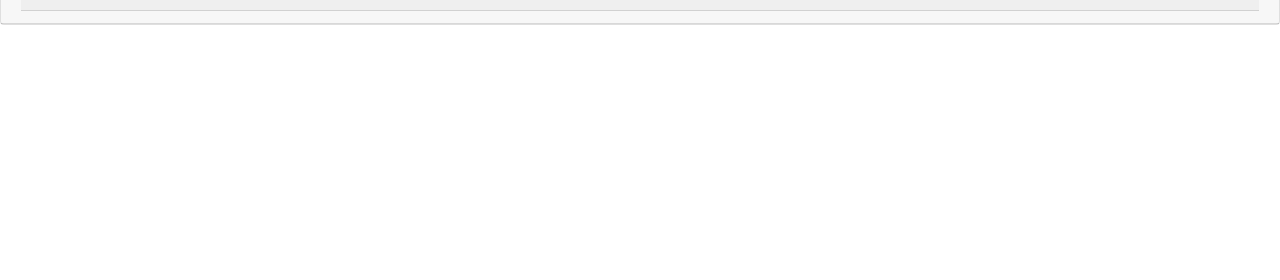
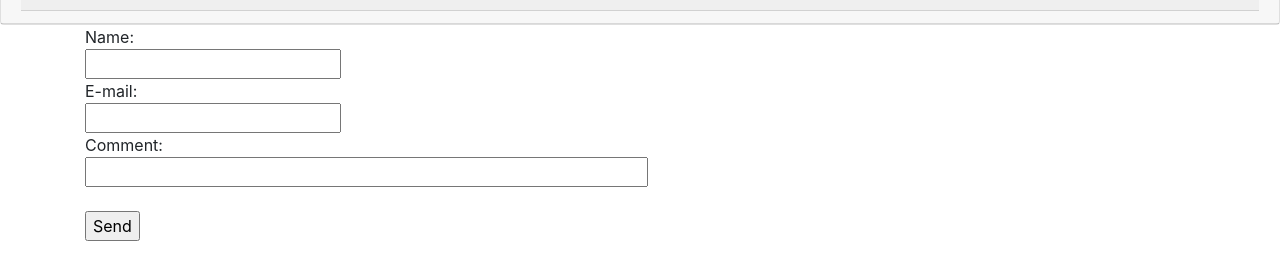
Before and after one commit to leonkranich/kaihtml, a plain HTML site: page index.html in a window 1280 px wide. Shown: the part 298-578 px from the top of the page. Drawn offline with nearby package versions, Linux system fonts and the light colour scheme.

Commit message:
basic form

```diff
--- a/index.html
+++ b/index.html
@@ -51,7 +51,18 @@
           </div>
       </div>
       <!-- Und so kannst du einfach weiter FAQs hier schreiben...:)-->
-    <style>
+      <div class="container">
+        <form action="mailto:someone@example.com" method="post" enctype="text/plain">
+          Name:<br>
+          <input type="text" name="name"><br>
+          E-mail:<br>
+          <input type="text" name="mail"><br>
+          Comment:<br>
+          <input type="text" name="comment" size="50"><br><br>
+          <input type="submit" value="Send">
+        </form>
+      </div>
+      <style>
        .faqHeader {
         font-size: 27px;
         margin: 20px;
```
